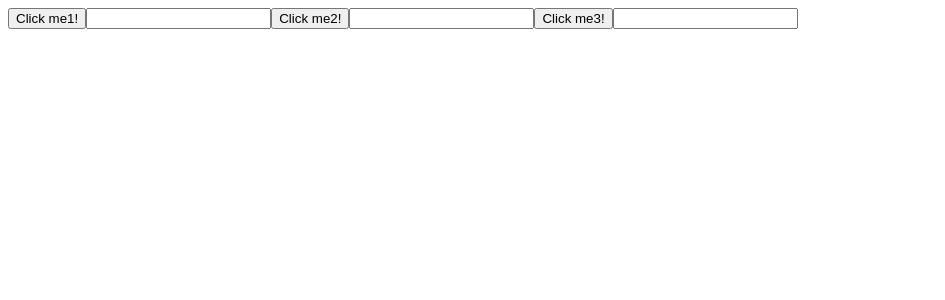
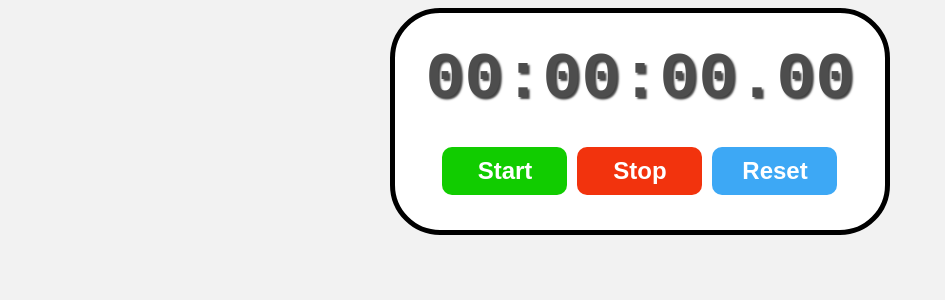
Before and after one commit to mmanasdev/ReactBroCode, a React (Vite) app in the folder my-react-project/: page / in a window 1280 px wide. Shown: the top 300 px of the page, without its empty margins (0-945 px from the left). Built offline with nearby package versions, Linux system fonts and the light colour scheme.

Commit message:
stopwatch app

```diff
--- /dev/null
+++ b/my-react-project/src/StopWatchLesson.jsx
@@ -0,0 +1,64 @@
+import React, {useState, useEffect, useRef } from "react";
+
+function StopWatchLesson() {
+
+    const [isRunning, setIsRunning] = useState(false);
+    const [elapsedTime, setElapsedTime] = useState(0);
+    const intervalIdRef = useRef(null);
+    const startTimeRef = useRef(0);
+
+    useEffect(() => {
+        if (isRunning) {
+            intervalIdRef.current = setInterval(() => {
+                setElapsedTime(Date.now() - startTimeRef.current);
+            }, 10)
+        }
+
+        return () => {
+            clearInterval(intervalIdRef.current);
+        }
+
+    }, [isRunning]);
+
+    function start() {
+        setIsRunning(true);
+        startTimeRef.current = Date.now() - elapsedTime;
+
+    }
+
+    function stop() {
+        setIsRunning(false);
+    }
+
+    function reset() {
+        setIsRunning(false);
+        setElapsedTime(0);
+    }
+
+    function formatTime() {
+
+        let hours = Math.floor(elapsedTime / (1000 * 60 * 60));
+        let minutes = Math.floor((elapsedTime / (1000 * 60)) % 60);
+        let seconds = Math.floor((elapsedTime / 1000) % 60);
+        let milliseconds = Math.floor((elapsedTime % 1000) / 10);
+
+        hours = String(hours).padStart(2, "0");
+        minutes = String(minutes).padStart(2, "0");
+        seconds = String(seconds).padStart(2, "0");
+        milliseconds = String(milliseconds).padStart(2, "0");
+        return `${hours}:${minutes}:${seconds}.${milliseconds}`;
+    }
+
+    return (
+        <div className="stopwatch">
+            <div className="display">{formatTime()}</div>
+            <div className="controls">
+                <button className="start-button" onClick={start}>Start</button>
+                <button className="stop-button" onClick={stop}>Stop</button>
+                <button className="reset-button" onClick={reset}>Reset</button>
+                </div>
+        </div>
+    );
+}
+
+export default StopWatchLesson;
--- a/my-react-project/src/UseRefLesson.jsx
+++ b/my-react-project/src/UseRefLesson.jsx
@@ -34,23 +34,23 @@
         // ref.current++;
 
         inputRef1.current.focus();
-        inputRef1.current.style.backgoundColor = "yellow";
-        inputRef2.current.style.backgoundColor = "";
-        inputRef3.current.style.backgoundColor = "";
+        inputRef1.current.style.backgroundColor = "yellow";
+        inputRef2.current.style.backgroundColor = "";
+        inputRef3.current.style.backgroundColor = "";
     }
 
     function handleClick2() {
         inputRef2.current.focus();
-        inputRef1.current.style.backgoundColor = "";
-        inputRef2.current.style.backgoundColor = "yellow";
-        inputRef3.current.style.backgoundColor = "";
+        inputRef1.current.style.backgroundColor = "";
+        inputRef2.current.style.backgroundColor = "yellow";
+        inputRef3.current.style.backgroundColor = "";
     }
 
     function handleClick3() {
         inputRef3.current.focus();
-        inputRef1.current.style.backgoundColor = "";
-        inputRef2.current.style.backgoundColor = "";
-        inputRef3.current.style.backgoundColor = "yellow";
+        inputRef1.current.style.backgroundColor = "";
+        inputRef2.current.style.backgroundColor = "";
+        inputRef3.current.style.backgroundColor = "yellow";
     }
 
     return (
--- a/my-react-project/src/index.css
+++ b/my-react-project/src/index.css
@@ -294,3 +294,68 @@
   border: 3px solid;
   padding: 25 px;
 }
+
+/* lesson 20. stopwatch app */
+
+body {
+  display: flex;
+  flex-direction: column;
+  align-items: center;
+  background-color: hsl(0, 0%, 95%);
+}
+
+.stopwatch {
+  display: flex;
+  flex-direction: column;
+  align-items: center;
+  border: 5px solid;
+  border-radius: 50px;
+  background-color:white;
+  padding: 30px;
+}
+
+.display {
+  font-size: 5em;
+  font-family: monospace;
+  font-weight: bold;
+  color: hsl(0, 0%, 30%);
+  text-shadow: 2px 2px 2px hsla(0, 0%, 0%, 0.75);
+  margin-bottom: 25px;
+}
+
+.controls button {
+  font-size: 1.5em;
+  font-weight: bold;
+  padding: 10px 20px;
+  margin: 5px;
+  min-width: 125px;
+  border: none;
+  border-radius: 10px;
+  cursor: pointer;
+  color: white;
+  transition: background-color 0.5s ease;
+}
+
+.start-button {
+  background-color: hsl(115, 100%, 40%);
+}
+
+.start-button:hover {
+  background-color: hsl(115, 100%, 35%);
+}
+
+.stop-button {
+  background-color: hsl(10, 90%, 50%);
+}
+
+.stop-button:hover {
+  background-color: hsl(10, 90%, 45%);
+}
+
+.reset-button {
+  background-color: hsl(205, 90%, 60%);
+}
+
+.reset-button:hover {
+  background-color: hsl(205, 90%, 55%);
+}
--- a/my-react-project/src/main.jsx
+++ b/my-react-project/src/main.jsx
@@ -19,11 +19,12 @@
 // import UseEffectLesson from './UseEffectLesson'// 16. UseEffect Lesson
 // import DigitalClockLesson from './DigitalClockLesson' // 17. Digital Clock Lesson
 // import UseContextLesson from './UseContextLesson' // 18. UseContext Lesson
-import UseRefLesson from './UseRefLesson' // 19. UseRef Lesson
+// import UseRefLesson from './UseRefLesson' // 19. UseRef Lesson
+import StopWatchLesson from './StopWatchLesson' // 20. Stop Watch Lesson
 import './index.css'
 
 createRoot(document.getElementById('root')).render(
   <StrictMode>
-    <UseRefLesson />
+    <StopWatchLesson />
   </StrictMode>,
 )
```
